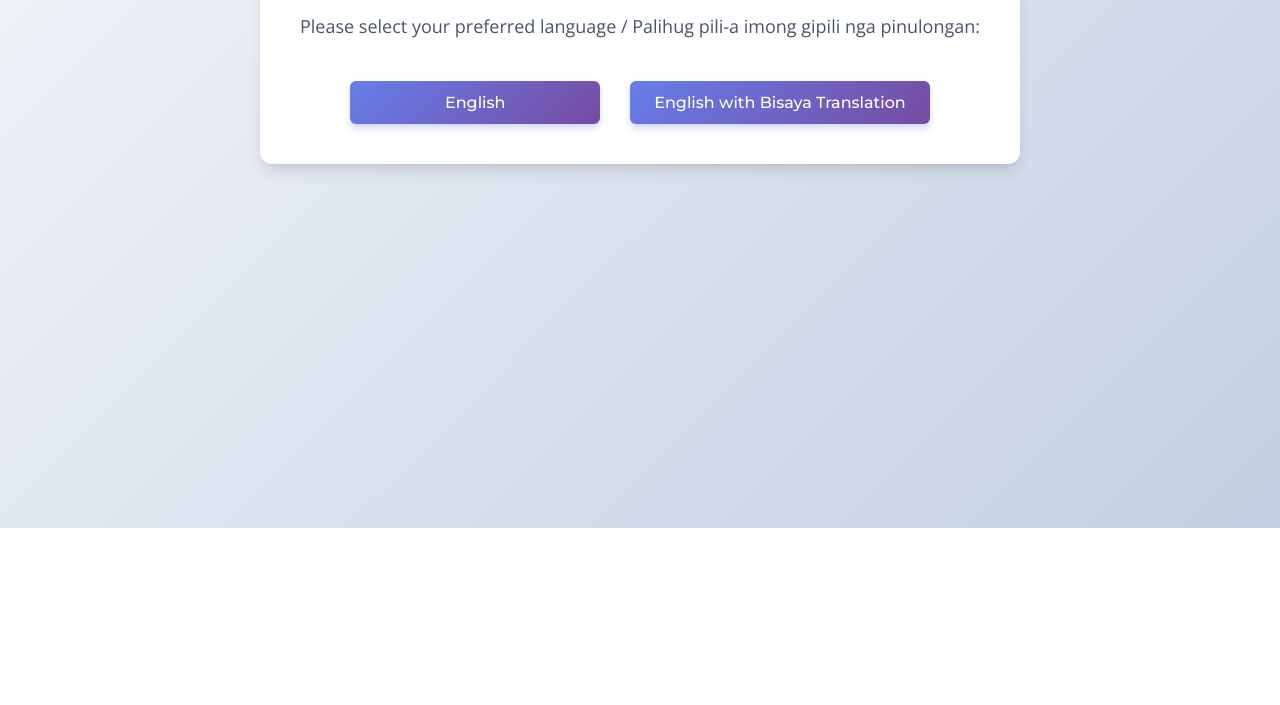
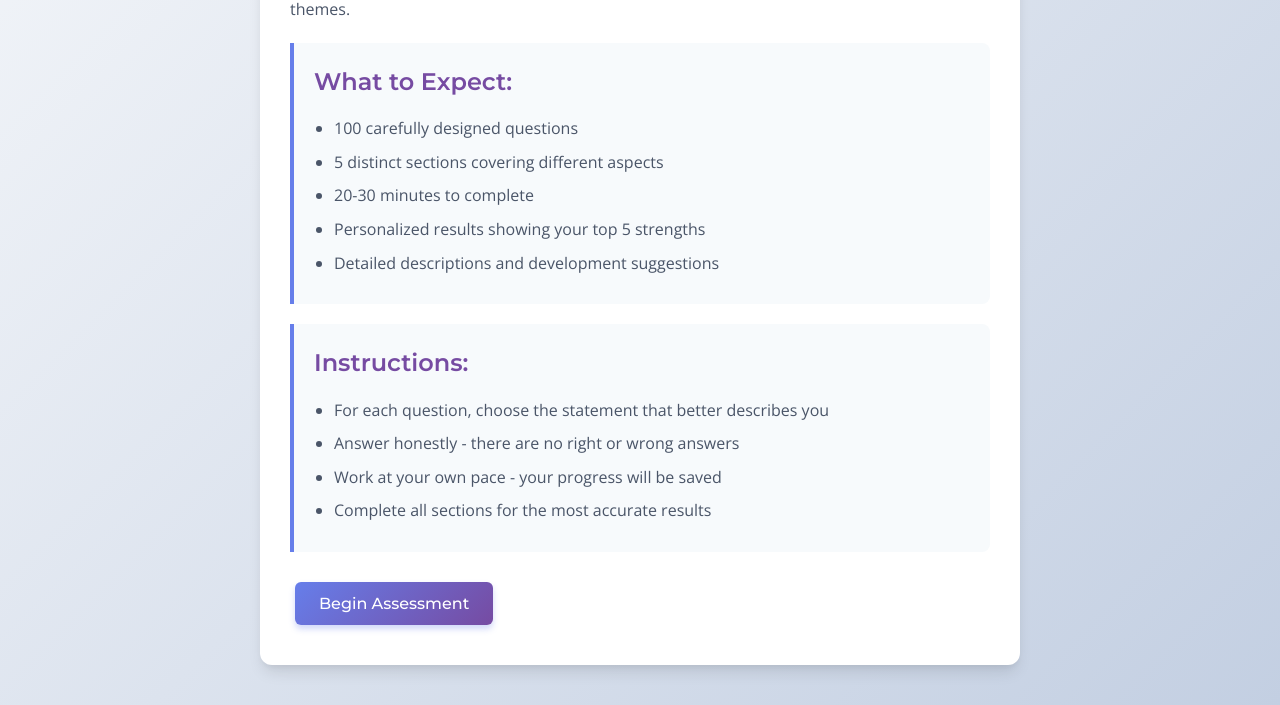
Before and after one commit to seedsop/strengths-assessment, a plain HTML site: page index.html in a window 1280 px wide. Shown: the part 272-977 px from the top of the page. Before the commit the page ends 800 px from the top, so only its background shows below. Drawn offline with nearby package versions, Linux system fonts and the light colour scheme.

Commit message:
Update index.html

```diff
--- a/index.html
+++ b/index.html
@@ -3,8 +3,8 @@
 <head>
     <meta charset="UTF-8">
     <meta name="viewport" content="width=device-width, initial-scale=1.0">
-    <title>Comprehensive Strengths Assessment | Komprehensibong Pagsulay sa Kusog</title>
-    <meta name="description" content="Discover your top 5 strengths with this comprehensive assessment based on CliftonStrengths methodology. Available in English and with Bisaya translations.">
+    <title>Comprehensive Strengths Assessment</title>
+    <meta name="description" content="Discover your top 5 strengths with this comprehensive assessment based on CliftonStrengths methodology">
     <link rel="stylesheet" href="styles.css">
     <link rel="preconnect" href="https://fonts.googleapis.com">
     <link rel="preconnect" href="https://fonts.gstatic.com" crossorigin>
@@ -12,47 +12,33 @@
 </head>
 <body>
     <div class="container">
-        <!-- Language Selection -->
-        <div id="language-selection" class="card">
+        <!-- Introduction -->
+        <div id="introduction" class="card">
             <h1>Comprehensive Strengths Assessment</h1>
-            <h2>Komprehensibong Pagsulay sa Kusog</h2>
-            <p class="language-intro">Please select your preferred language / Palihug pili-a imong gipili nga pinulongan:</p>
-
-            <div class="language-options">
-                <button class="btn btn-primary" id="english-btn">English</button>
-                <button class="btn btn-primary" id="bisaya-btn">English with Bisaya Translation</button>
-            </div>
-        </div>
-
-        <!-- Introduction -->
-        <div id="introduction" class="card hidden">
-            <h1 id="intro-title">Comprehensive Strengths Assessment</h1>
-            <p id="intro-description">Discover your unique combination of strengths with this research-based assessment. This comprehensive tool will help you identify your top 5 strengths from the 34 CliftonStrengths themes.</p>
+            <p>Discover your unique combination of strengths with this research-based assessment. This comprehensive tool will help you identify your top 5 strengths from the 34 CliftonStrengths themes.</p>
 
             <div class="info-box">
-                <h3 id="what-expect-title">What to Expect:</h3>
+                <h3>What to Expect:</h3>
                 <ul>
-                    <li id="expect-1">100 carefully designed questions</li>
-                    <li id="expect-2">5 distinct sections covering different aspects</li>
-                    <li id="expect-3">20-30 minutes to complete</li>
-                    <li id="expect-4">Personalized results showing your top 5 strengths</li>
-                    <li id="expect-5">Detailed descriptions and development suggestions</li>
+                    <li>100 carefully designed questions</li>
+                    <li>5 distinct sections covering different aspects</li>
+                    <li>20-30 minutes to complete</li>
+                    <li>Personalized results showing your top 5 strengths</li>
+                    <li>Detailed descriptions and development suggestions</li>
                 </ul>
             </div>
 
             <div class="info-box">
-                <h3 id="instructions-title">Instructions:</h3>
+                <h3>Instructions:</h3>
                 <ul>
-                    <li id="instruction-1">For each question, choose the statement that better describes you</li>
-                    <li id="instruction-2">Answer honestly - there are no right or wrong answers</li>
-                    <li id="instruction-3">Work at your own pace - your progress will be saved</li>
-                    <li id="instruction-4">Complete all sections for the most accurate results</li>
+                    <li>For each question, choose the statement that better describes you</li>
+                    <li>Answer honestly - there are no right or wrong answers</li>
+                    <li>Work at your own pace - your progress will be saved</li>
+                    <li>Complete all sections for the most accurate results</li>
                 </ul>
             </div>
 
-            <div class="button-container">
-                <button class="btn btn-primary" id="start-btn">Begin Assessment</button>
-            </div>
+            <button class="btn btn-primary" onclick="startAssessment()">Begin Assessment</button>
         </div>
 
         <!-- Assessment -->
@@ -72,23 +58,23 @@
             </div>
 
             <div class="navigation">
-                <button class="btn btn-secondary" id="prev-btn">Previous</button>
-                <button class="btn btn-primary" id="next-btn">Next</button>
+                <button class="btn btn-secondary" id="prevBtn" onclick="previousQuestion()" disabled>Previous</button>
+                <button class="btn btn-primary" id="nextBtn" onclick="nextQuestion()" disabled>Next</button>
             </div>
         </div>
 
         <!-- Results -->
         <div id="results" class="card hidden">
-            <h1 id="results-title">Your Top 5 Strengths</h1>
-            <p id="results-intro" class="results-intro">Based on your responses, here are your top 5 strengths from the 34 CliftonStrengths themes. These represent your most natural talents and areas where you have the greatest potential for success.</p>
+            <h1>Your Top 5 Strengths</h1>
+            <p class="results-intro">Based on your responses, here are your top 5 strengths from the 34 CliftonStrengths themes. These represent your most natural talents and areas where you have the greatest potential for success.</p>
 
             <div id="results-container">
                 <!-- Results will be loaded here -->
             </div>
 
             <div class="results-actions">
-                <button class="btn btn-secondary" id="restart-btn">Take Assessment Again</button>
-                <button class="btn btn-primary" id="share-btn">Share Results</button>
+                <button class="btn btn-secondary" onclick="restartAssessment()">Take Assessment Again</button>
+                <button class="btn btn-primary" onclick="shareResults()">Share Results</button>
             </div>
         </div>
     </div>
```
